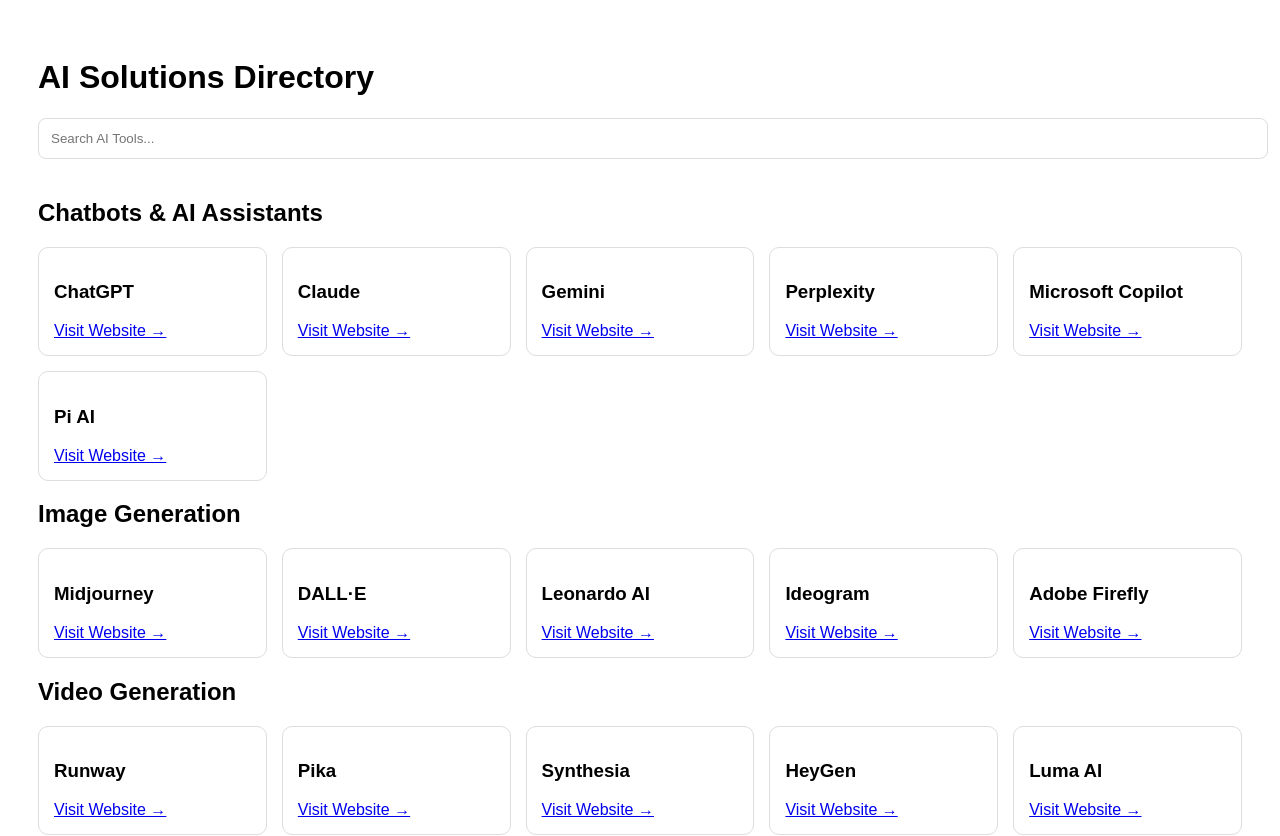
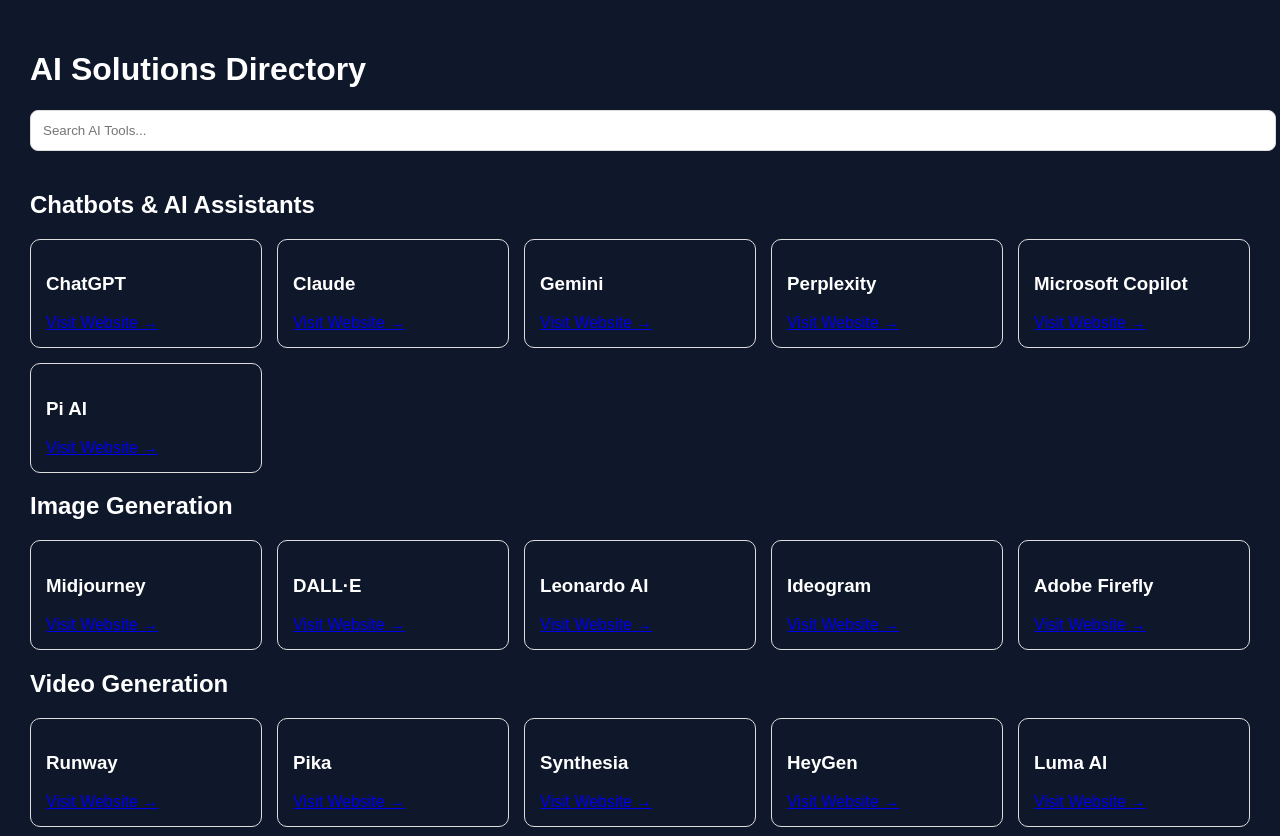
Before and after one commit to problemphobia-maker/ai-solutions-v2, a Next.js app: page / in a window 1280 px wide. Shown: the top 836 px of the page. Built offline with nearby package versions, Linux system fonts and the light colour scheme.

Commit message:
Update layout.js

```diff
--- a/app/layout.js
+++ b/app/layout.js
@@ -1,12 +1,20 @@
 export const metadata = {
   title: "AI Solutions",
-  description: "AI Tools Directory",
+  description: "AI Tools Directory"
 };
 
 export default function RootLayout({ children }) {
   return (
-    <html lang="en">
-      <body>{children}</body>
+    <html>
+      <body
+        style={{
+          background:"#0f172a",
+          color:"white",
+          margin:0
+        }}
+      >
+        {children}
+      </body>
     </html>
   );
 }
```
